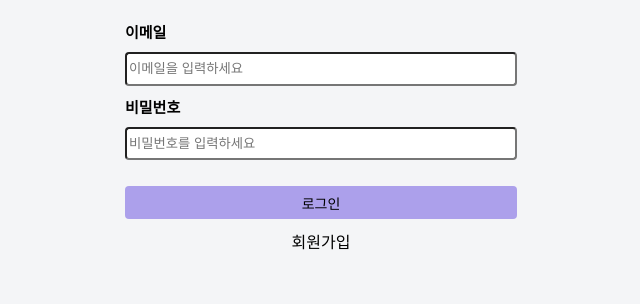
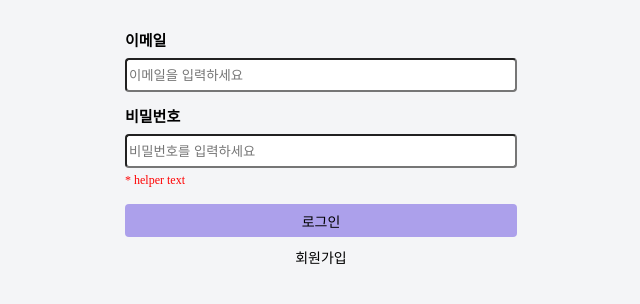
Before and after one commit to jjikky/5-jikky-kim-vanila-fe, a plain HTML site: page login.html in a window 1280 px wide. Shown: the part 314-618 px from the top of the page, without its empty margins (319-959 px from the left). Drawn offline with Linux system fonts and the light colour scheme.

Commit message:
💄 login page : update content

```diff
--- a/login.html
+++ b/login.html
@@ -18,6 +18,7 @@
                 <input type="text" placeholder="이메일을 입력하세요">
                 <div class="login-label">비밀번호</div>
                 <input type="text" placeholder="비밀번호를 입력하세요">
+                <div class="helper-text">* helper text</div>
                 <!-- <button type="submit">로그인</button> -->
                 <!-- TODO : 서버 구현 후 이부분 삭제 -->
                 <button type="submit"><a href="board.html">로그인</a></button>
--- a/style/login.css
+++ b/style/login.css
@@ -19,6 +19,7 @@ header {
 
 /* login */
 .login-label {
+  margin-top: 8px;
   font-weight: 700;
   font-size: 15px;
 }
@@ -39,18 +40,19 @@ header {
 form {
   display: flex;
   flex-direction: column;
-  gap: 10px;
+  /* gap: 10px; */
   width: 392px;
-  height: 198px;
 }
 
 #login-box > form > input {
   height: 28px;
   border-radius: 4px;
+  margin-top: 8px;
+  margin-bottom: 5px;
 }
 
 #login-box > form > button {
-  margin-top: 2vh;
+  margin-top: 16px;
   background-color: #aca0eb;
   color: white;
   height: 33px;
@@ -63,6 +65,7 @@ form {
 /* register */
 #register-text {
   text-align: center;
+  font-size: 14px;
   margin: 10px;
 }
 
@@ -70,3 +73,8 @@ a {
   text-decoration: none;
   color: black;
 }
+
+.helper-text {
+  color: red;
+  font-size: 12px;
+}
```
